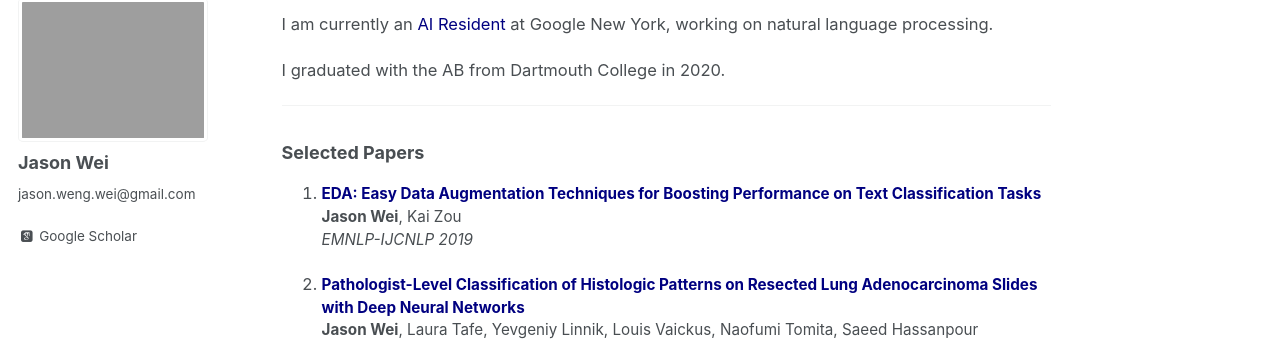
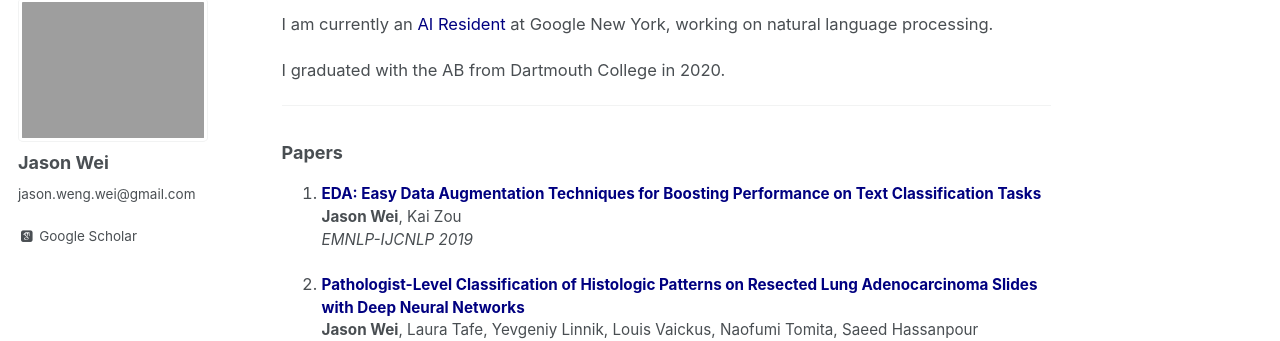
Before and after one commit to jasonwei20/jasonwei20.github.io, a Jekyll site: the page built from _pages/about.md, in a window 1280 px wide. Shown: the part 120-461 px from the top of the page. Built offline with Jekyll 4.4.1, drawn with Linux system fonts in a browser that asks for light colours; some web fonts are replaced.

Commit message:
add stuff

```diff
--- a/_pages/about.md
+++ b/_pages/about.md
@@ -15,7 +15,7 @@ I graduated with the AB from Dartmouth College in 2020.
 
 ------
 
-### Selected Papers
+### Papers
 
 1. <a href="https://www.aclweb.org/anthology/D19-1670.pdf" style="color:navy" target="_blank"><b>EDA: Easy Data Augmentation Techniques for Boosting Performance on Text Classification Tasks</b></a>
 **Jason Wei**, Kai Zou
```
